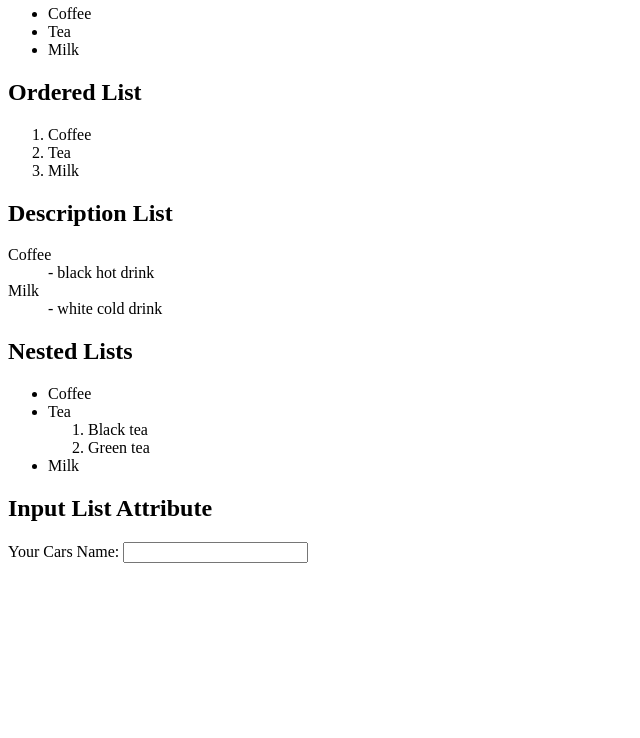
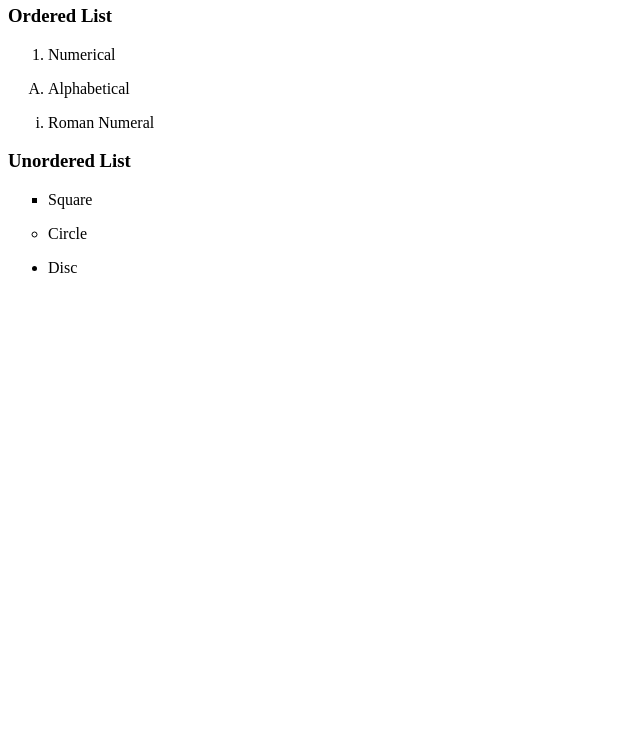
Before and after one commit to Surya-2004/Web-Application-Development-Lab, a plain HTML site: page ListAttributes.html in a window 1280 px wide. Shown: the part 62-800 px from the top of the page, without its empty margins (0-640 px from the left). Drawn offline with Linux system fonts and the light colour scheme.

Commit message:
Changes in ListAttributes files

```diff
--- a/ListAttributes.html
+++ b/ListAttributes.html
@@ -1,58 +1,31 @@
 <!DOCTYPE html>
-<html>
-
+<html lang="en">
 <head>
-  <title>HTML List Attributes</title>
+  <meta charset="UTF-8">
+  <meta name="viewport" content="width=device-width, initial-scale=1.0">
+  <title>List Attributes</title>
 </head>
-
 <body>
-  <h2>Unordered List</h2>
-  <ul>
-    <li>Coffee</li>
-    <li>Tea</li>
-    <li>Milk</li>
+  <h2>List Attributes</h2>
+  <h3>Ordered List</h3>
+  <ol type="1">
+    <li>Numerical</li>
+  </ol>
+  <ol type="A">
+    <li>Alphabetical</li>
+  </ol>
+  <ol type="i">
+    <li>Roman Numeral</li>
+  </ol>
+  <h3>Unordered List</h3>
+  <ul type="Square">
+    <li>Square</li>
   </ul>
-
-  <h2>Ordered List</h2>
-  <ol>
-    <li>Coffee</li>
-    <li>Tea</li>
-    <li>Milk</li>
-  </ol>
-
-  <h2>Description List</h2>
-  <dl>
-    <dt>Coffee</dt>
-    <dd>- black hot drink</dd>
-    <dt>Milk</dt>
-    <dd>- white cold drink</dd>
-  </dl>
-
-  <h2>Nested Lists</h2>
-  <ul>
-    <li>Coffee</li>
-    <li>
-      Tea
-      <ol>
-        <li>Black tea</li>
-        <li>Green tea</li>
-      </ol>
-    </li>
-    <li>Milk</li>
+  <ul type="Circle">
+    <li>Circle</li>
   </ul>
-
-  <h2>Input List Attribute</h2>
-  <form action="">
-    <label>Your Cars Name: </label>
-    <input list="cars" />
-    <datalist id="cars">
-      <option value="BMW" />
-      <option value="Bentley" />
-      <option value="Mercedes" />
-      <option value="Audi" />
-      <option value="Volkswagen" />
-    </datalist>
-  </form>
+  <ul type="disc">
+    <li>Disc</li>
+  </ul>
 </body>
-
 </html>
```
